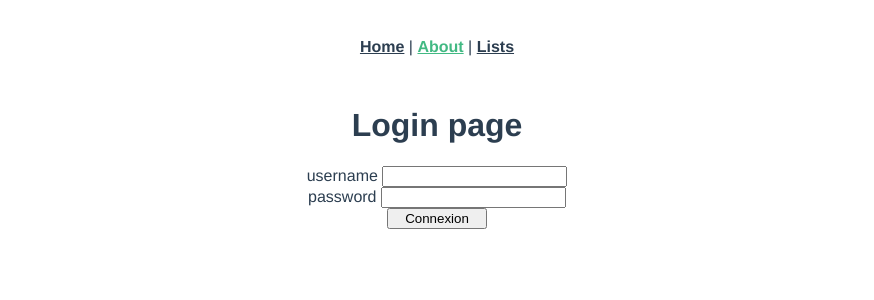
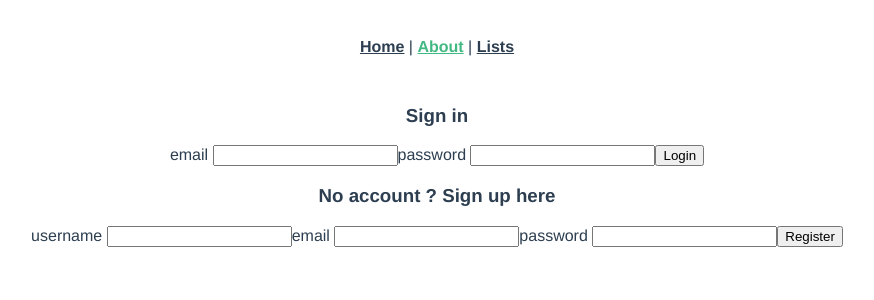
Before and after one commit to LerougeLefebvreLavenantLebrunChauveau/AppliMobile, a Vue app: page /about in a window 1280 px wide. Shown: the top 300 px of the page, without its empty margins (203-1077 px from the left). Built offline with nearby package versions, Linux system fonts and the light colour scheme.

Commit message:
implémentation du patch

```diff
--- a/src/store/todolist/actions.js
+++ b/src/store/todolist/actions.js
@@ -42,7 +42,7 @@ export function completeTodo({ commit }, info){
 }
 
 export function modifyTodo({ commit }, info){
-  axios.patch('http://138.68.74.39/api/todo/'+info["id"]+'?name='+info["name"]+'&completed='+info["completed"]+'&todolist_id='+info["listId"], {name: "aaa",headers: {'Authorization': 'Bearer '+info["token"]}})
+  axios.patch('http://138.68.74.39/api/todo/'+info["id"]+'?name='+info["name"]+'&completed='+info["completed"]+'&todolist_id='+info["listId"], null, {headers: {'Authorization': 'Bearer '+info["token"]}})
       .then(response => {console.log(response.data);
         axios.get('http://138.68.74.39/api/todos/'+info["listId"], {headers: {'Authorization': 'Bearer '+info['token']}})
           .then(response => {commit("loadTodoList", response.data);});})
--- a/src/views/About.vue
+++ b/src/views/About.vue
@@ -1,45 +1,79 @@
 <template>
+<div v-show="this.getName == null" class="connect">
+
   <div class="login">
+    <h3>Sign in</h3>
+    <form @submit.prevent="submit">
+      <label>email <input type="email" name="email" v-model="logi.email" required/></label>
+      <label>password <input type="password" name="password" v-model="logi.password" required/></label>
+      <button  @click='isFormValid(1)'>Login</button>
+    </form>
+</div>
 
-    <h1>Login page</h1>
+<div class="Register">
+  <h3> No account ? Sign up here </h3>
     <form action="POST">
-      <label>username <input type="text" name="username" value=""/></label>
-      <label>password <input type="text" name="password" value=""/></label>
-      <button type="submit"> Connexion </button>
+      <label>username <input type="text" name="username" v-model="regi.username"/></label>
+      <label>email <input type="email" name="email" v-model="regi.email" required/></label>
+      <label>password <input type="password" name="password" v-model="regi.password" required/></label>
+      <button  @click='isFormValid(2)'>Register</button>
     </form>
   </div>
+</div>
+
+  <div v-show="this.getName != null">
+    <p>Hello {{ this.getName }}.</p>
+    <p> Your email : {{ this.getEmail }}</p>
+  <button @click="disconnect"> Log out </button>
+  </div>
+
 </template>
 
 <script>
-import { mapGetters, mapActions } from "vuex";
-//import Bien from '@/components/Bien.vue';
-export default {
-  name: 'App',
-  components: {
-    //Bien
-  },
-  computed: {
-    ...mapGetters("immo", ["biens"])
-  },
 
-  methods: {
-    ...mapActions("immo", ['load'])
-  },
+  import { mapActions, mapGetters } from "vuex";
 
-  mounted() {
-            this.load();
-  }
-}
+    export default {
+        name: 'Home',
+        data() {
+          return {
+          logi: {
+            email: "",
+            password: "",
+          },
+          regi: {
+            username:"",
+            email: "",
+            password:"",
+          },
+          isConnected:false
+          };
+        },
+        methods: {
+            ...mapActions("account", ['test', 'login','register']),
+            testla(){
+              console.log("a")
+            },
+
+            isFormValid(t) {
+              if (t == 1 && this.logi.password.length != 0) {
+                this.login({"email": ""+this.logi.email, "password": ""+this.logi.password});
+                return;
+              } else if (t == 2 && this.regi.email.length != 0){
+                this.register({"name":"Antoine","email": "antoine@toto.com","password": "toto1234"});
+                return;
+              }
+            },
+            disconnect(){
+              return;
+            }
+
+        },
+
+        computed: {
+            ...mapGetters("account", ['getName','getToken','getEmail']),
+        },
+
+    }
+
 </script>
-
-<style>
-  form {
-    display:grid;
-    grid-template-columns:auto;
-  }
-  button {
-    width:100px;
-    margin-left:auto;
-    margin-right:auto;
-  }
-</style>
--- a/src/views/Home.vue
+++ b/src/views/Home.vue
@@ -3,13 +3,13 @@
       <h1>This is a home page.</h1>
       {{ getName }}
       azeaze
-      <button  @click='this.loadTodoList({"token": getToken, "id": 637})'>todo</button>
+      <button  @click='this.loadTodoList({"token": getToken, "id": 847})'>todo</button>
       <button  @click='this.createTodoList({"token": getToken, "name": "testabadoukedapo"})'>newtodolist</button>
       <button  @click='this.deleteTodoList({"token": getToken, "id": "636"})'>deletelist</button>
       <button  @click='this.createTodo({"token": getToken, "name": "testabadoukedapo2", "completed": 0, "id": 637})'>newtodo</button>
       <button  @click='this.deleteTodo({"token": getToken, "id": "914", "listId": 637})'>deleteTodo</button>
       <button  @click='this.completeTodo({"token": getToken, "id": "915", "listId": 637, "name": "testabadoukedapo2", "completed": 1})'>completeTodo</button>
-      <button  @click='this.modifyTodo({"token": getToken, "id": "915", "listId": 637, "name": "testabadoukedapo2", "completed": 0})'>patchTodo</button>
+      <button  @click='this.modifyTodo({"token": getToken, "id": "1318", "listId": 847, "name": "testabadoukedapo2", "completed": 0})'>patchTodo</button>
       <button  @click='this.loadTodoLists(getToken)'>todolists</button>
       <button  @click='this.login({"email": "suliac@toto.com", "password": "totototo"})'>Login</button>
       <button  @click='this.logout()'>logout</button>
```
